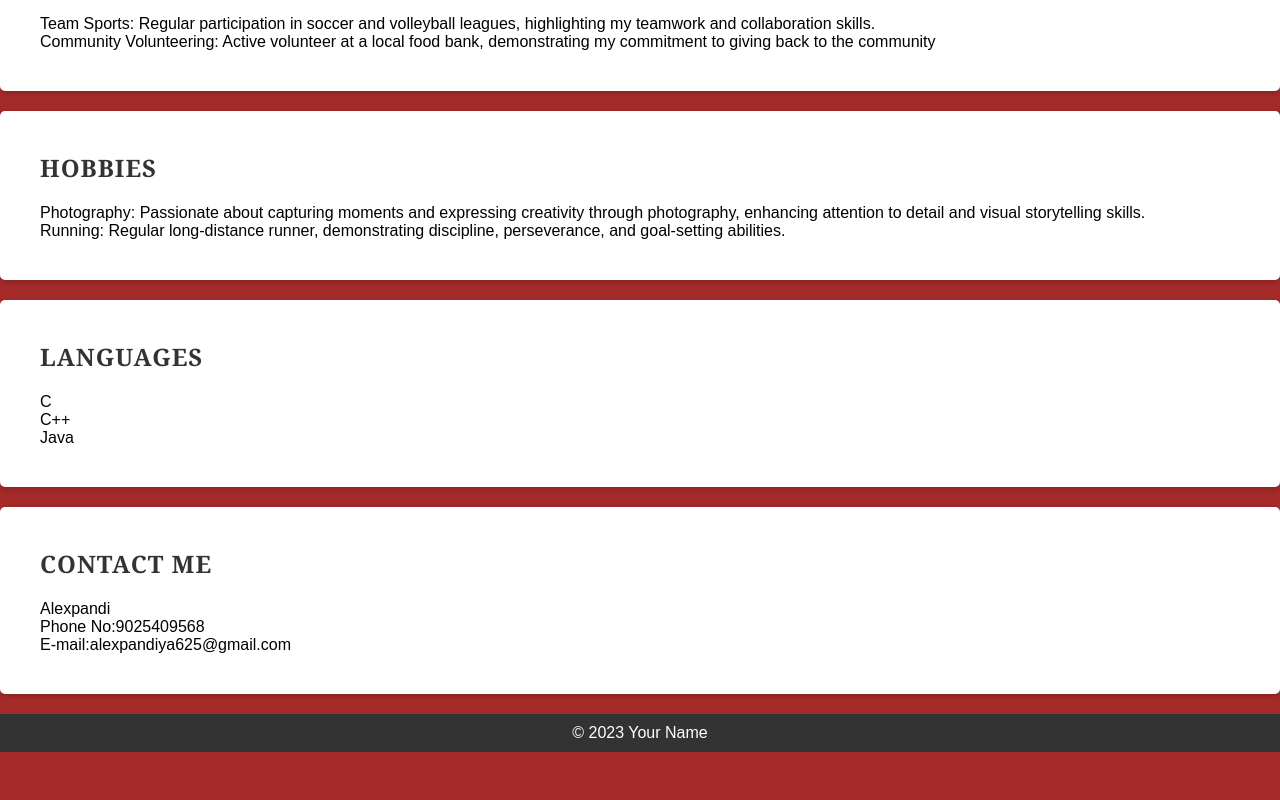
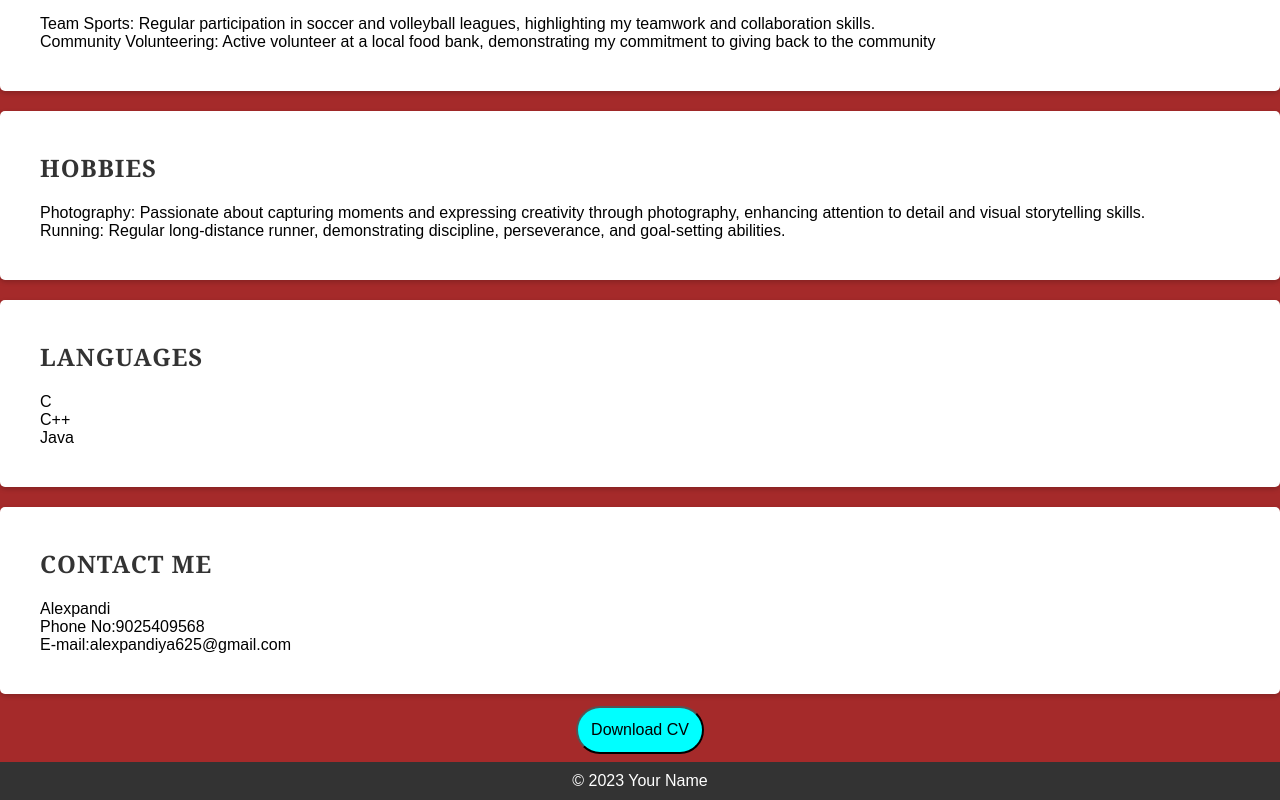
Before and after one commit to Alexpandi878/Portfolio, a plain HTML site: page saranya.html in a window 1280 px wide. Shown: the part 758-1558 px from the top of the page. Before the commit the page ends 1510 px from the top, so only its background shows below. Drawn offline with Linux system fonts and the light colour scheme.

Commit message:
Update saranya.html

```diff
--- a/saranya.html
+++ b/saranya.html
@@ -1,4 +1,4 @@
-<!DOCTYPE html>
+    <!DOCTYPE html>
 <html lang="en">
 <head>
     <meta charset="UTF-8">
@@ -69,7 +69,9 @@
 
             </p>
     </section>
-
+      <div>
+        <a href="./resume alex.pdf" id="DownloadButton"><button style=" height: 3rem; width: 8rem;font-family: Arial, Helvetica, sans-serif;font-size: 1rem; background-color: aqua;border-radius: 2rem;">Download CV</button></a>
+    </div>
     <footer>
         <p>&copy; 2023 Your Name</p>
     </footer>
```
